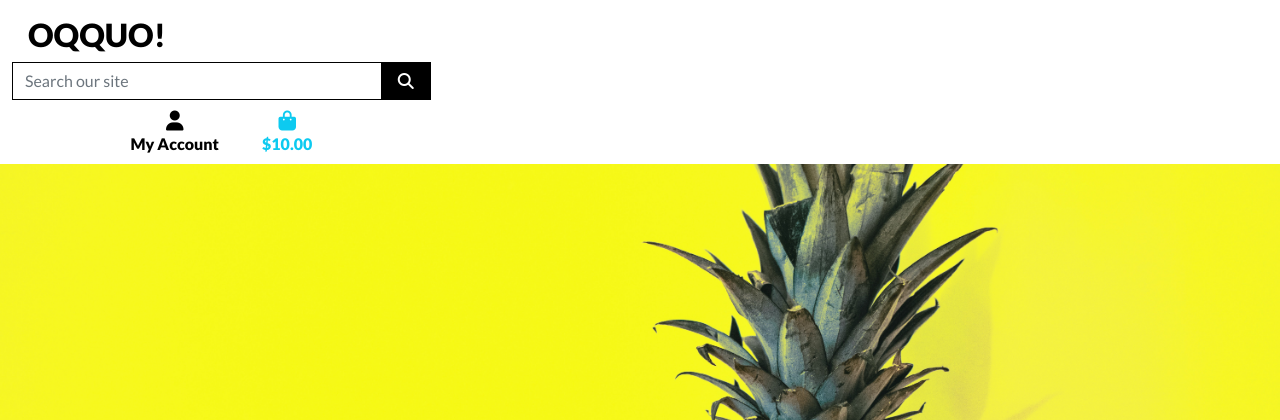
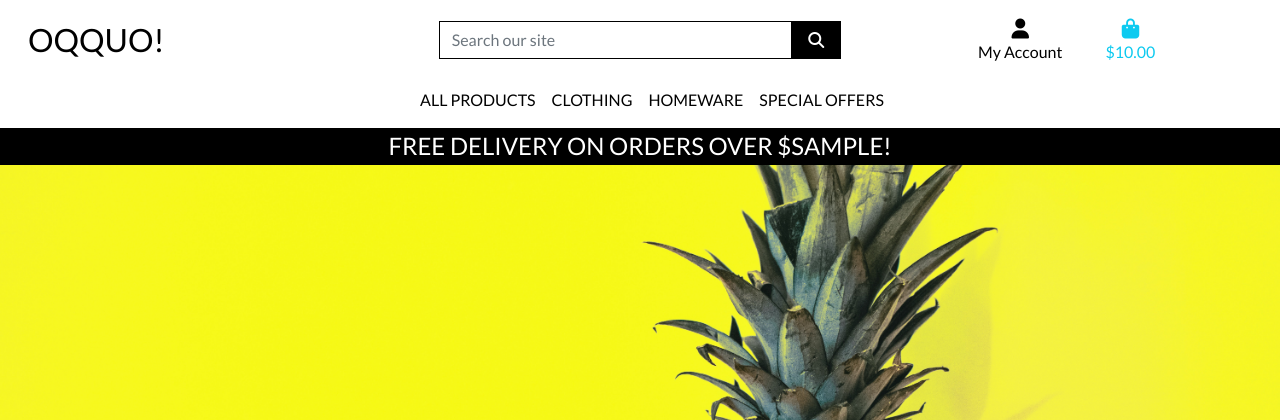
Before and after one commit to FabiBrachetta/oqquo, a Django app: template templates/base.html in a window 1280 px wide. Shown: the top 420 px of the page. Run offline with Django 3.2, Linux system fonts and the light colour scheme; the template is opened without the code that fills it: most values are stand-ins (such as "Sample title", 1, 10 or a date in 2020); some libraries are stand-ins or nearby versions.

Commit message:
created nav bar, toggle buttons and styled main navigation

```diff
--- a/static/css/base.css
+++ b/static/css/base.css
@@ -1,4 +1,3 @@
-
 html {
     height: 100%;
 }
@@ -57,6 +56,10 @@
     border: 1px solid black !important;
 }
 
+.bg-black {
+    background: #000 !important;
+}
+
 /* -------------------------------- Media Queries */
 
 /* Slightly larger container on xl screens */
--- a/templates/base.html
+++ b/templates/base.html
@@ -29,34 +29,29 @@
     {% endblock %}
 
     {% block corejs %}
-    <script src="https://kit.fontawesome.com/a878a3b973.js" crossorigin="anonymous"></script>
-    <script src="https://cdn.jsdelivr.net/npm/bootstrap@5.0.0-beta3/dist/js/bootstrap.bundle.min.js"
-        integrity="sha384-JEW9xMcG8R+pH31jmWH6WWP0WintQrMb4s7ZOdauHnUtxwoG2vI5DkLtS3qm9Ekf"
-        crossorigin="anonymous"></script>
-    <script src="https://cdn.jsdelivr.net/npm/@popperjs/core@2.9.1/dist/umd/popper.min.js" integrity="sha384-SR1sx49pcuLnqZUnnPwx6FCym0wLsk5JZuNx2bPPENzswTNFaQU1RDvt3wT4gWFG" crossorigin="anonymous"></script>
-    <script src="https://cdn.jsdelivr.net/npm/bootstrap@5.0.0-beta3/dist/js/bootstrap.min.js" integrity="sha384-j0CNLUeiqtyaRmlzUHCPZ+Gy5fQu0dQ6eZ/xAww941Ai1SxSY+0EQqNXNE6DZiVc" crossorigin="anonymous"></script>
+   <script src="https://kit.fontawesome.com/e9c73d7092.js" crossorigin="anonymous"></script>
+        <script src="https://code.jquery.com/jquery-3.4.1.slim.min.js" integrity="sha384-J6qa4849blE2+poT4WnyKhv5vZF5SrPo0iEjwBvKU7imGFAV0wwj1yYfoRSJoZ+n" crossorigin="anonymous"></script>
+        <script src="https://cdn.jsdelivr.net/npm/popper.js@1.16.0/dist/umd/popper.min.js" integrity="sha384-Q6E9RHvbIyZFJoft+2mJbHaEWldlvI9IOYy5n3zV9zzTtmI3UksdQRVvoxMfooAo" crossorigin="anonymous"></script>
+        <script src="https://stackpath.bootstrapcdn.com/bootstrap/4.4.1/js/bootstrap.min.js" integrity="sha384-wfSDF2E50Y2D1uUdj0O3uMBJnjuUD4Ih7YwaYd1iqfktj0Uod8GCExl3Og8ifwB6" crossorigin="anonymous"></script>
     {% endblock %}
 
     {% block extra_js %}
     {% endblock %}
 
-
     <title>Oqquo! {% block extra_title %}{% endblock %}</title>
 </head>
-
 <body>
     <header class="container-fluid fixed-top">
         <div id="topnav" class="row bg-white pt-lg-2 d-none d-lg-flex">
             <div class="col-12 col-lg-4 my-auto py-1 py-lg-0 text-center text-lg-left">
                 <a href="{% url 'home' %}" class="nav-link main-logo-link">
-                    <h2 class="logo-font text-black my-0"><strong>Oqquo!</h2>
+                    <h2 class="logo-font text-black my-0">Oqquo!</h2>
                 </a>
             </div>
                 <div class="col-12 col-lg-4 my-auto py-1 py-lg-0">
                 <form method="GET" action="">
                     <div class="input-group w-100">
-                        <input class="form-control border border-black rounded-0" type="text" name="q"
-                            placeholder="Search our site">
+                        <input class="form-control border border-black rounded-0" type="text" name="q" placeholder="Search our site">
                         <div class="input-group-append">
                             <button class="form-control btn btn-black border border-black rounded-0" type="submit">
                                 <span class="icon">
@@ -70,8 +65,7 @@
             <div class="col-12 col-lg-4 my-auto py-1 py-lg-0">
                 <ul class="list-inline list-unstyled text-center text-lg-right my-0">
                     <li class="list-inline-item dropdown">
-                        <a class="text-black nav-link" href="#" id="user-options" data-toggle="dropdown"
-                            aria-haspopup="true" aria-expanded="false">
+                        <a class="text-black nav-link" href="#" id="user-options" data-toggle="dropdown" aria-haspopup="true" aria-expanded="false">
                             <div class="text-center">
                                 <div><i class="fas fa-user fa-lg"></i></div>
                                 <p class="my-0">My Account</p>
@@ -91,8 +85,7 @@
                         </div>
                     </li>
                     <li class="list-inline-item">
-                        <a class="{% if grand_total %}text-info font-weight-bold{% else %}text-black{% endif %} nav-link"
-                            href="">
+                        <a class="{% if grand_total %}text-info font-weight-bold{% else %}text-black{% endif %} nav-link" href="">
                             <div class="text-center">
                                 <div><i class="fas fa-shopping-bag fa-lg"></i></div>
                                 <p class="my-0">
@@ -106,6 +99,20 @@
                         </a>
                     </li>
                 </ul>
+            </div>
+        </div>
+        <div class="row bg-white">
+            <nav class="navbar navbar-expand-lg navbar-light w-100">
+                <button class="navbar-toggler" type="button" data-toggle="collapse" data-target="#main-nav" aria-controls="main-nav" aria-expanded="false" aria-label="Toggle navigation">
+                    <span class="navbar-toggler-icon"></span>
+                </button>
+                {% include 'includes/mobile-top-header.html' %}
+                {% include 'includes/main-nav.html' %}
+            </nav>
+        </div>
+        <div id="delivery-banner" class="row text-center">
+            <div class="col bg-black text-white">
+                <h4 class="logo-font my-1">Free delivery on orders over ${{ free_shipping_threshold }}!</h4>
             </div>
         </div>
     </header>
@@ -123,6 +130,6 @@
     {% block postloadjs %}
     {% endblock %}
 
+
   </body>
-
 </html>
--- /dev/null
+++ b/templates/includes/main-nav.html
@@ -0,0 +1,50 @@
+<div class="collapse navbar-collapse" id="main-nav">
+    <ul class="navbar-nav w-auto mx-auto">
+        <li class="nav-item dropdown">
+            <a class="logo-font font-weight-bold nav-link text-black mr-5" href="#" id="all-products-link" data-toggle="dropdown" aria-haspopup="true" aria-expanded="false">
+                All Products
+            </a>
+            <div class="dropdown-menu border-0" aria-labelledby="all-products-link">
+                <a href="" class="dropdown-item">By Price</a>
+                <a href="" class="dropdown-item ">By Rating</a>
+                <a href="" class="dropdown-item ">By Category</a>
+                <a href="" class="dropdown-item">All Products</a>
+            </div>
+        </li>
+
+        <li class="nav-item dropdown">
+            <a class="logo-font font-weight-bold nav-link text-black mr-5" href="#" id="clothing-link" data-toggle="dropdown" aria-haspopup="true" aria-expanded="false">
+                Clothing
+            </a>
+            <div class="dropdown-menu border-0" aria-labelledby="clothing-link">
+                <a href="" class="dropdown-item">Activewear &amp; Essentials</a>
+                <a href="" class="dropdown-item">Jeans</a>
+                <a href="" class="dropdown-item">Shirts</a>
+                <a href="" class="dropdown-item">All Clothing</a>
+            </div>
+        </li>
+
+        <li class="nav-item dropdown">
+            <a class="logo-font font-weight-bold nav-link text-black mr-5" href="#" id="homeware-link" data-toggle="dropdown" aria-haspopup="true" aria-expanded="false">
+                Homeware
+            </a>
+            <div class="dropdown-menu border-0" aria-labelledby="homeware-link">
+                <a href="" class="dropdown-item">Bed &amp; Bath</a>
+                <a href="" class="dropdown-item">Kitchen &amp; Dining</a>
+                <a href="" class="dropdown-item">All Homeware</a>
+            </div>
+        </li>
+
+        <li class="nav-item dropdown">
+            <a class="logo-font font-weight-bold nav-link text-black" href="#" id="specials-link" data-toggle="dropdown" aria-haspopup="true" aria-expanded="false">
+                Special Offers
+            </a>
+            <div class="dropdown-menu border-0" aria-labelledby="specials-link">
+                <a href="" class="dropdown-item">New Arrivals</a>
+                <a href="" class="dropdown-item">Deals</a>
+                <a href="" class="dropdown-item">Clearance</a>
+                <a href="" class="dropdown-item">All Specials</a>
+            </div>
+        </li>
+    </ul>
+</div>
--- /dev/null
+++ b/templates/includes/mobile-top-header.html
@@ -0,0 +1,56 @@
+<li class="list-inline-item">
+    <a class="text-black nav-link d-block d-lg-none" href="#" id="mobile-search" data-toggle="dropdown" aria-haspopup="true" aria-expanded="false">
+        <div class="text-center">
+            <div><i class="fas fa-search fa-lg"></i></div>
+            <p class="my-0">Search</p>
+        </div>
+    </a>
+    <div class="dropdown-menu border-0 w-100 p-3 rounded-0 my-0" aria-labelledby="mobile-search">
+        <form class="form" method="GET" action="">
+            <div class="input-group w-100">
+                <input class="form-control border border-black rounded-0" type="text" name="q" placeholder="Search our site">
+                <div class="input-group-append">
+                    <button class="form-control form-control btn btn-black border border-black rounded-0" type="submit">
+                        <span class="icon">
+                            <i class="fas fa-search"></i>
+                        </span>
+                    </button>
+                </div>
+            </div>
+        </form>
+    </div>
+</li>
+<li class="list-inline-item dropdown">
+    <a class="text-black nav-link d-block d-lg-none" href="#" id="user-options" data-toggle="dropdown" aria-haspopup="true" aria-expanded="false">
+        <div class="text-center">
+            <div><i class="fas fa-user fa-lg"></i></div>
+            <p class="my-0">My Account</p>
+        </div>
+    </a>
+    <div class="dropdown-menu border-0" aria-labelledby="user-options">
+        {% if request.user.is_authenticated %}
+            {% if request.user.is_superuser %}
+                <a href="{% url 'account_logout' %}" class="dropdown-item">Product Management</a>
+            {% endif %}
+            <a href="" class="dropdown-item">My Profile</a>
+            <a href="{% url 'account_logout' %}" class="dropdown-item">Logout</a>
+        {% else %}
+            <a href="{% url 'account_signup' %}" class="dropdown-item">Register</a>
+            <a href="{% url 'account_login' %}" class="dropdown-item">Login</a>
+        {% endif %}
+    </div>
+</li>
+<li class="list-inline-item">
+    <a class="{% if grand_total %}text-primary font-weight-bold{% else %}text-black{% endif %} nav-link d-block d-lg-none" href="">
+        <div class="text-center">
+            <div><i class="fas fa-shopping-bag fa-lg"></i></div>
+            <p class="my-0">
+                {% if grand_total %}
+                    ${{ grand_total|floatformat:2 }}
+                {% else %}
+                    $0.00
+                {% endif %}
+            </p>
+        </div>
+    </a>
+</li>
```
Lines whose indentation alone changed are shown as unchanged.
